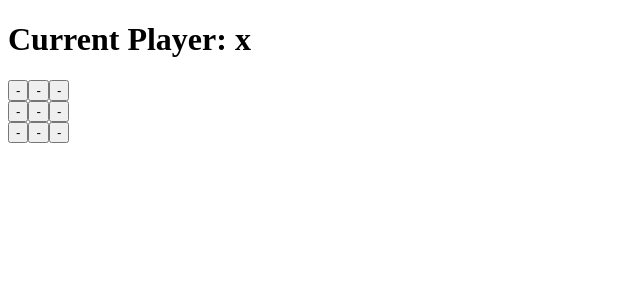
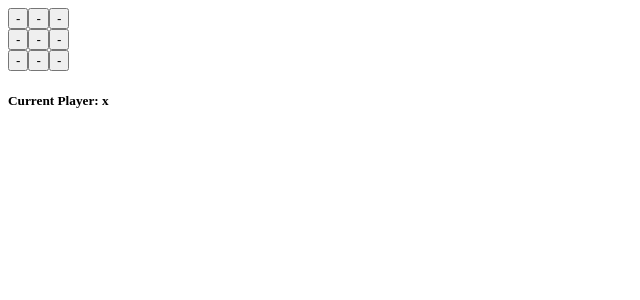
Before and after one commit to KaiHay/tictactoe, a React (Vite) app in the folder tictactoe/: page / in a window 1280 px wide. Shown: the top 300 px of the page, without its empty margins (0-640 px from the left). Built offline with nearby package versions, Linux system fonts and the light colour scheme.

Commit message:
full functionality

```diff
--- a/tictactoe/src/App.tsx
+++ b/tictactoe/src/App.tsx
@@ -1,6 +1,6 @@
 import { useState } from 'react'
-import { initialGameState, move, type PlayerCoords } from './game/game'
-
+import { initialGameState, move, type Game, type PlayerCoords } from './game/game'
+//import './App.css'
 // const exampleGame:Game = {
 //     board: [[null,null,null],
 //     [null,'x',null],
@@ -22,10 +22,16 @@ function App() {
     console.log('hi')
     setGame(current => move(current, clickCoords))
   }
+  const checkWin = (currentGame: Game) => {
+    if (currentGame.end) {
+      return currentGame.end
+    }
+  }
   return (
     <>
       <div>
-        <h1>Current Player: {game.currentPlayer}</h1>
+
+        {(checkWin(game)) ? <>Result:{checkWin(game) == 'tie' ? ' Tie' : (<>{checkWin(game)} Wins</>)}</> : null}
 
 
         <div className='game-board'>
@@ -44,7 +50,10 @@ function App() {
             <button onClick={() => boxClick(2, 1)}>{game.board[2][1] ? game.board[2][1] : '-'}</button>
             <button onClick={() => boxClick(2, 2)}>{game.board[2][2] ? game.board[2][2] : '-'}</button>
           </div>
+
         </div>
+        <h5>Current Player: {game.currentPlayer}</h5>
+
       </div>
     </>
   )
```
